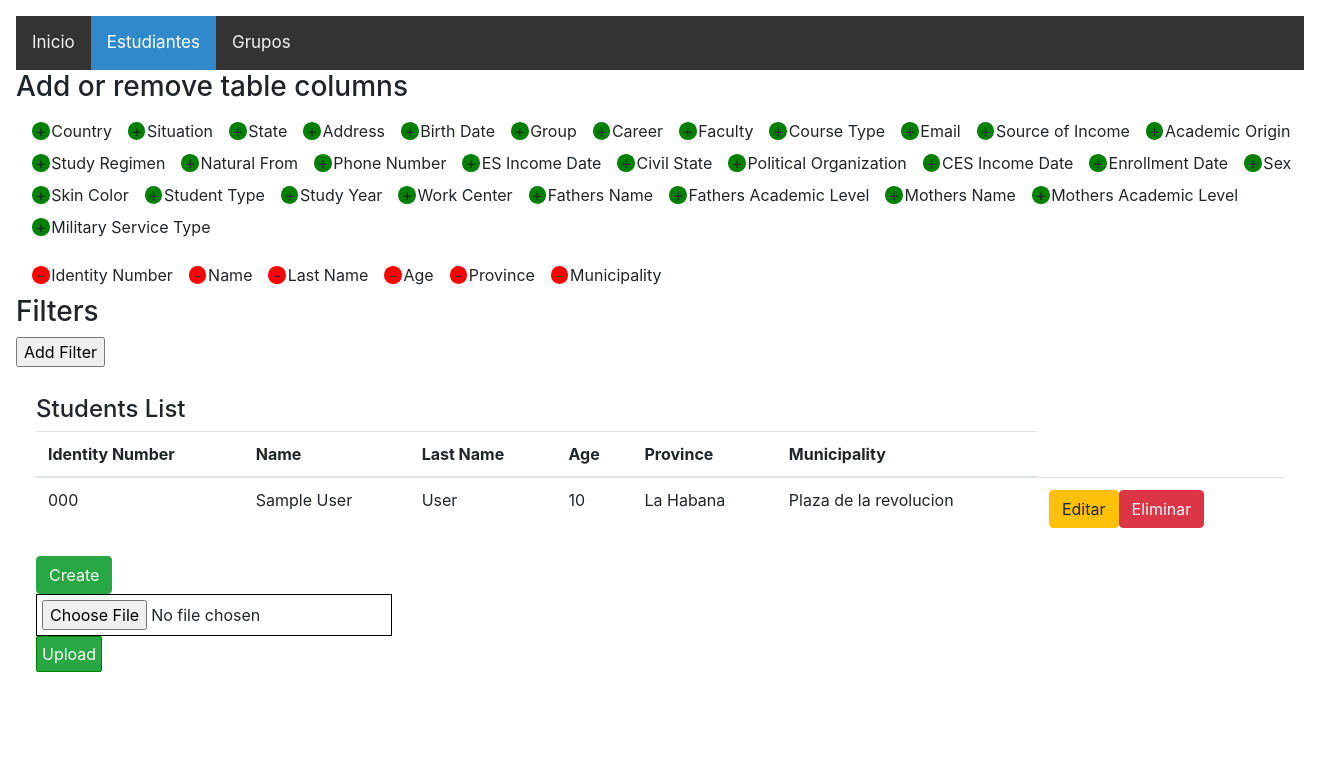
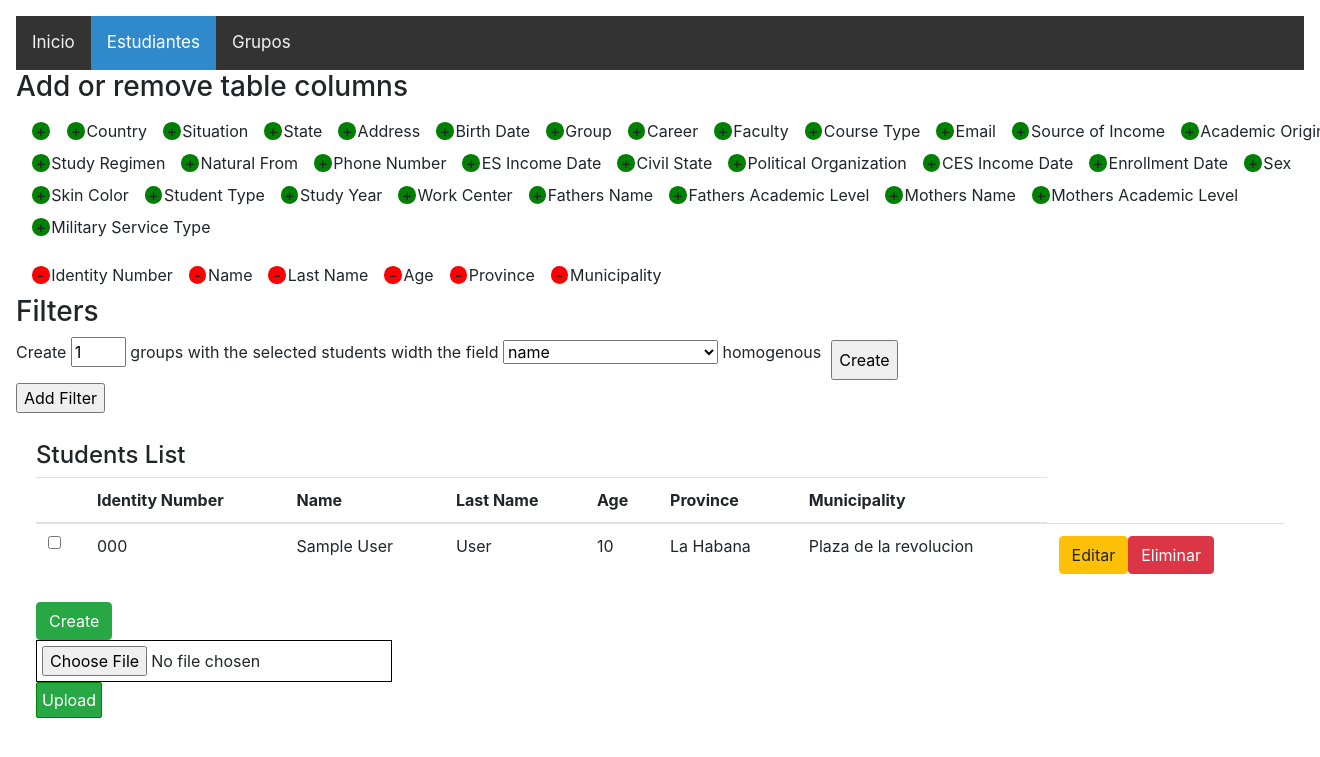
Before and after one commit to LuisLara-UH/group_forming, a Django app: page /student-list in a window 1320 px wide; the page is wider, and only the part inside the window is pictured. Shown: the top 757 px of that part. Run offline with Django 4.2, Linux system fonts and the light colour scheme; tables that the repository leaves empty hold one stand-in row (values such as "Sample post"); some libraries are stand-ins or nearby versions.

Commit message:
request for create groups optimizing finished

```diff
--- a/front/static/front/list.js
+++ b/front/static/front/list.js
@@ -38,6 +38,53 @@ var modelColumnsType =
     'Military Service Type':'text'
 }
 
+var columnsToFields =
+{
+    'Name':'name',
+    'Last Name':'last_Name',
+    'Identity Number':'identity_Number',
+    'Age':'age',
+    'Country':'country',
+    'Province':'province',
+    'Municipality':'municipality',
+    'Situation':'situation',
+    'State':'state',
+    'Address':'address',
+    'Birth Date':'birth_Date',
+    'Group':'group',
+    'Career':'career',
+    'Faculty':'faculty',
+    'Course Type':'course_Type',
+    'Email':'mail',
+    'Source of Income':'source_of_Income',
+    'Academic Origin':'academic_Origin',
+    'Study Regimen':'study_Regimen',
+    'Natural From':'natural_From',
+    'Phone Number':'phone_Number',
+    'ES Income Date':'es_Income_Date',
+    'Civil State':'civil_State',
+    'Political Organization':'political_Organization',
+    'CES Income Date':'ces_Income_Date',
+    'Enrollment Date':'enrollment_Date',
+    'Sex':'sex',
+    'Skin Color':'skin_Color',
+    'Student Type':'student_Type',
+    'Study Year':'study_Year',
+    'Work Center':'work_Center',
+    'Fathers Name':'fathers_Name',
+    'Fathers Academic Level':'fathers_Academic_Level',
+    'Mothers Name':'mothers_Name',
+    'Mothers Academic Level':'mothers_Academic_Level',
+    'Military Service Type':'military_Service_Type'
+}
+
+var fieldsOptimize = document.getElementById('fieldOptimize')
+var keysFields = Object.keys(columnsToFields)
+for(let i = 0; i < keysFields.length; i++)
+{
+    fieldsOptimize.innerHTML += `<option value=${keysFields[i]}>${columnsToFields[keysFields[i]]}</option>`
+}
+
 var columnTypeToHtml=
 {
     'text':`<input type="text" onChange="changeFilterValue"/>`,
@@ -57,6 +104,7 @@ var ths = trs[0].getElementsByTagName("th")
 var initialColumns = ['Identity Number', 'Name', 'Last Name', 'Age', 'Province', 'Municipality']
 var columnsOn = []
 var columnsOut = []
+var checked = {}
 for(let i = 0; i< ths.length; i++)
 {
     if(!initialColumns.includes(ths[i].innerHTML))
@@ -83,6 +131,7 @@ for(let i = 1; i < trs.length; i++)
 
     }
     students.push(s)
+    checked[s.id] = false
 }
 
 function updateColumnsAddRemove()
@@ -146,6 +195,7 @@ function udpateTable()
     tBody.innerHTML = ''
 
     let trHead = tHead.getElementsByTagName('tr')[0]
+    trHead.innerHTML += `<th class="noParse" scope="col"></th>`
 
     for(let i = 0; i < columnsOn.length; i++)
         trHead.innerHTML += `<th scope="col">${columnsOn[i]}</th>`
@@ -153,7 +203,9 @@ function udpateTable()
     for(let j = 0; j < students.length; j++)
     {
         trBody = document.createElement('tr');
-
+        trBody.innerHTML += `<td class="noParse">
+        <input id='${students[j].id}' type="checkbox" onChange="checkStudent(${students[j].id})"/>
+     </td>`
         for(let i = 0; i < columnsOn.length; i++)
             trBody.innerHTML += ` <td>${students[j][columnsOn[i]]}</td>`
 
@@ -162,6 +214,8 @@ function udpateTable()
     </td>`
         tBody.appendChild(trBody)
 
+    if(checked[students[j].id])
+        document.getElementById(`${students[j].id}`).checked=1
     }
 }
 
@@ -204,6 +258,40 @@ function removeFilter(element)
     filtersContainer.removeChild(element.parentNode)
 }
 
+function checkStudent(id)
+{
+    checked[id] = !checked[id]
+}
+
+function optimize()
+{
+    var cant_groups = document.getElementById('postCantGroups').value
+    var property = document.getElementById('fieldOptimize').value
+    var id_students = []
+    const csrftoken = getCookie('csrftoken')
+    for(let i = 0; i < students.length; i++)
+    {
+        if(checked[students[i].id])
+            id_students.push(Number(students[i].id))
+    }
+
+    fetch('/optimize',
+    {
+        method:'POST',
+        body: JSON.stringify({
+            cant_groups:cant_groups,
+            id_students:id_students,
+            property:property
+        }),
+        headers:
+        {
+            'Content-Type':'application/json',
+            'X-CSRFToken': csrftoken
+        }
+    })
+}
 
 updateColumnsAddRemove()
 udpateTable()
+
+function getCookie(name) { var cookieValue = null; if (document.cookie && document.cookie !== '') { var cookies = document.cookie.split(';'); for (var i = 0; i < cookies.length; i++) { var cookie = cookies[i].trim(); if (cookie.substring(0, name.length + 1) === (name + '=')) { cookieValue = decodeURIComponent(cookie.substring(name.length + 1)); break; } } } return cookieValue; }
--- a/front/templates/student-list.html
+++ b/front/templates/student-list.html
@@ -23,6 +23,11 @@
 </div>
 
 <h3>Filters</h3>
+<div style="display:flex; align-items:center">
+<p>Create <input id="postCantGroups" type="Number" min='1' style='width:55px' value='1'/> groups with the selected students width the field <select id="fieldOptimize"></select> homogenous</p>
+<input type="button" value="Create" style="height:40px; margin-left:10px" onClick='optimize()'/>
+</div>
+
 <input type="button" value="Add Filter" onClick='addFilter()'/>
 <br/>
 
@@ -37,6 +42,7 @@
     <table class="table">
         <thead>
             <tr>
+                <th class="noParse" scope="col"></th>
                 <th scope="col">Name</th>
                 <th scope="col">Last Name</th>
                 <th scope="col">Identity Number</th>
@@ -77,8 +83,12 @@
             </tr>
         </thead>
         <tbody>
+
             {% for student in students %}
             <tr>
+                <td class="noParse">
+                   <input type="checkbox" onChange="checkStudent({{student.id}})"/>
+                </td>
                 <td>{{ student.name }}</td>
                 <td>{{ student.last_Name }}</td>
                 <td>{{ student.identity_Number }}</td>
@@ -120,6 +130,7 @@
                     <a type="button" class="btn btn-danger" href="/student-delete/{{ student.id }}">Eliminar</a>
                 </td>
             </tr>
+
             {% endfor %}
         </tbody>
     </table>
--- a/front/urls.py
+++ b/front/urls.py
@@ -11,6 +11,7 @@ urlpatterns = [
     path('group-list', views.group_list, name='group-list'),
     path('change-group-name/<int:id>', views.change_group_name, name='change-group-name'),
     path('create-group', views.create_group, name='create-group'),
+    path('optimize', views.optimize, name='optimize'),
     path('delete-group/<int:id>', views.delete_group, name='delete-group'),
     path('group-students/<int:id>', views.group_students, name='group-students'),
     path('add-student-to-group/<int:id_group>/<int:id_student>', views.add_student_to_group, name='add-student-to-group'),
--- a/front/views.py
+++ b/front/views.py
@@ -3,7 +3,7 @@ from .models import *
 from .forms import *
 from .utils import *
 from .services import *
-
+import json
 
 def home(request):
     # TODO: Fill this view with the initial page
@@ -56,6 +56,15 @@ def student_delete(request, id):
         print("There was an exception deleting the student: " + str(e))
 
     return redirect('student-list')
+
+def optimize(request):
+    if request.method == "POST":
+        data = json.loads(request.body.decode('utf-8'))
+        cant_groups =data['cant_groups']
+        id_students =data['id_students']
+        prop = data['property']
+        print(str(cant_groups) + "\n" + str(id_students) + "\n "  + str(prop))
+        return redirect('student-list')
 
 
 """Upload Files"""
```
